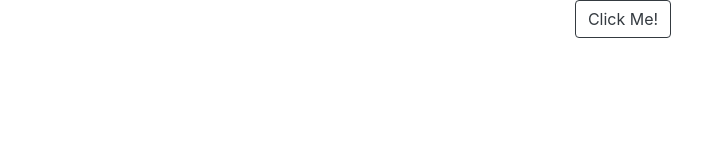
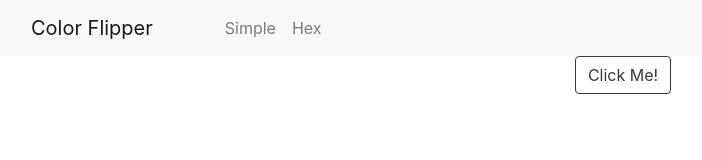
Before and after one commit to liz-barnes/color-flipper, a plain HTML site: page index.html in a window 1280 px wide. Shown: the whole page, without its empty margins (17-719 px from the left). Drawn offline with nearby package versions, Linux system fonts and the light colour scheme.

Commit message:
created and styled navbar using bootstrap

```diff
--- a/index.html
+++ b/index.html
@@ -8,6 +8,25 @@
   <link href="main.css" rel="stylesheet">
 </head>
 <body>
+  <nav class="navbar navbar-expand-lg navbar-light bg-light pl-5">
+    <a class="navbar-brand" href="#">Color Flipper</a>
+    <button class="navbar-toggler" type="button" data-toggle="collapse" data-target="#navbarSupportedContent" aria-controls="navbarSupportedContent" aria-expanded="false" aria-label="Toggle navigation">
+      <span class="navbar-toggler-icon"></span>
+    </button>
+
+    <div class="collapse navbar-collapse pl-5" id="navbarSupportedContent">
+      <ul class="navbar-nav mr-auto">
+        <li class="nav-item">
+          <a class="nav-link" href="#">Simple</a>
+        </li>
+        <li class="nav-item">
+          <a class="nav-link" href="#">Hex</a>
+        </li>
+      </ul>
+
+    </div>
+  </nav>
+
   <div class="d-flex justify-content-center">
     <button type="button" class="btn btn-outline-dark">Click Me!</button>
   </div>
```
